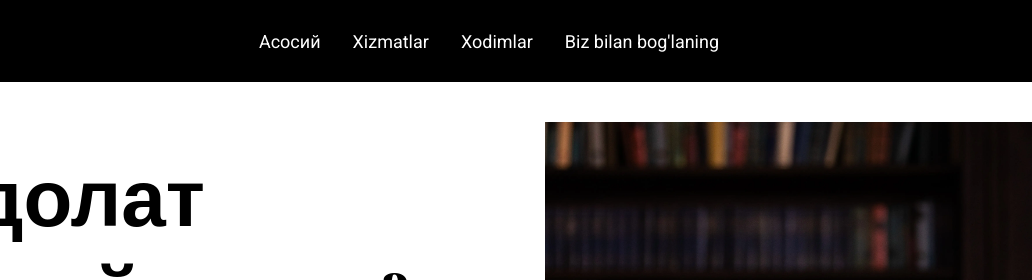
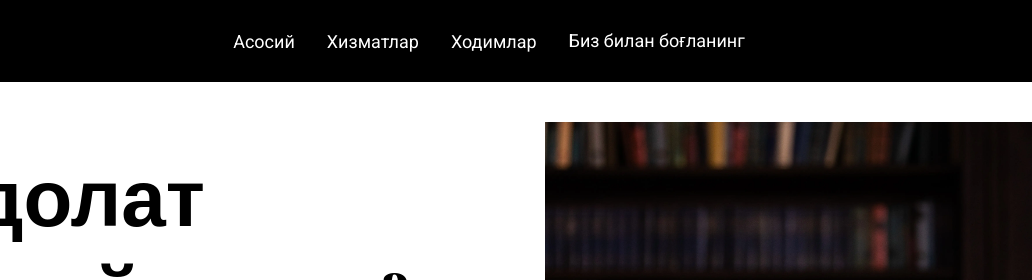
Before and after one commit to code-ness/veritas-lex, a website with bundled scripts: page index.html in a window 1280 px wide. Shown: the top 280 px of the page, 145-1177 px from the left. Built offline with nearby package versions, Linux system fonts and the light colour scheme; a script that the page names is missing.

Commit message:
Add localization to navbar modal

```diff
--- a/index.html
+++ b/index.html
@@ -39,19 +39,19 @@
       <ul class="navbar-modal__nav-list">
         <li class="navbar-modal__nav-item">
           <img src="assets/home.png" alt="">
-          <a class="nav-modal-links-js" id="nav-modal-link-1" href="#header">Main</a>
+          <a class="nav-modal-links-js" id="nav-modal-link-1" href="#header">Aсосий</a>
         </li>
         <li class="navbar-modal__nav-item">
           <img src="assets/balance.png" alt="">
-          <a class="nav-modal-links-js" id="nav-modal-link-2" href="#services">Services</a>
+          <a class="nav-modal-links-js" id="nav-modal-link-2" href="#services">Хизматлар</a>
         </li>
         <li class="navbar-modal__nav-item">
           <img src="assets/group.png" alt="">
-          <a class="nav-modal-links-js" id="nav-modal-link-3" href="#staff">Staff</a>
+          <a class="nav-modal-links-js" id="nav-modal-link-3" href="#staff">Ходимлар</a>
         </li>
         <li class="navbar-modal__nav-item">
           <img src="assets/contact.png" alt="">
-          <a class="nav-modal-links-js" id="nav-modal-link-4" href="#contact">Contact Us</a>
+          <a class="nav-modal-links-js" id="nav-modal-link-4" href="#contact">Биз билан боғланинг</a>
         </li>
       </ul>
     </nav>
@@ -68,13 +68,13 @@
             <a id="nav-link-1" href="header">Aсосий</a>
           </li>
           <li href="services" class="header__nav-item">
-            <a id="nav-link-2" href="#services">Xizmatlar</a>
+            <a id="nav-link-2" href="#services">Хизматлар</a>
           </li>
           <li class="header__nav-item">
-            <a id="nav-link-3" href="#staff">Xodimlar</a>
+            <a id="nav-link-3" href="#staff">Ходимлар</a>
           </li>
           <li class="header__nav-item">
-            <a id="nav-link-4" href="#contact">Biz bilan bog'laning</a>
+            <a id="nav-link-4" href="#contact">Биз билан боғланинг</a>
           </li>
         </ul>
       </nav>
--- a/scripts/locale.js
+++ b/scripts/locale.js
@@ -172,6 +172,10 @@ function updateContent() {
   document.getElementById('nav-link-2').innerHTML = i18next.t('nav-link-2');
   document.getElementById('nav-link-3').innerHTML = i18next.t('nav-link-3');
   document.getElementById('nav-link-4').innerHTML = i18next.t('nav-link-4');
+  document.getElementById('nav-modal-link-1').innerHTML = i18next.t('nav-link-1');
+  document.getElementById('nav-modal-link-2').innerHTML = i18next.t('nav-link-2');
+  document.getElementById('nav-modal-link-3').innerHTML = i18next.t('nav-link-3');
+  document.getElementById('nav-modal-link-4').innerHTML = i18next.t('nav-link-4');
   document.getElementById('hero-title').innerHTML = i18next.t('hero-title');
   document.getElementById('hero-text').innerHTML = i18next.t('hero-text');
   document.getElementById('hero-cta').innerHTML = i18next.t('hero-cta');
```
